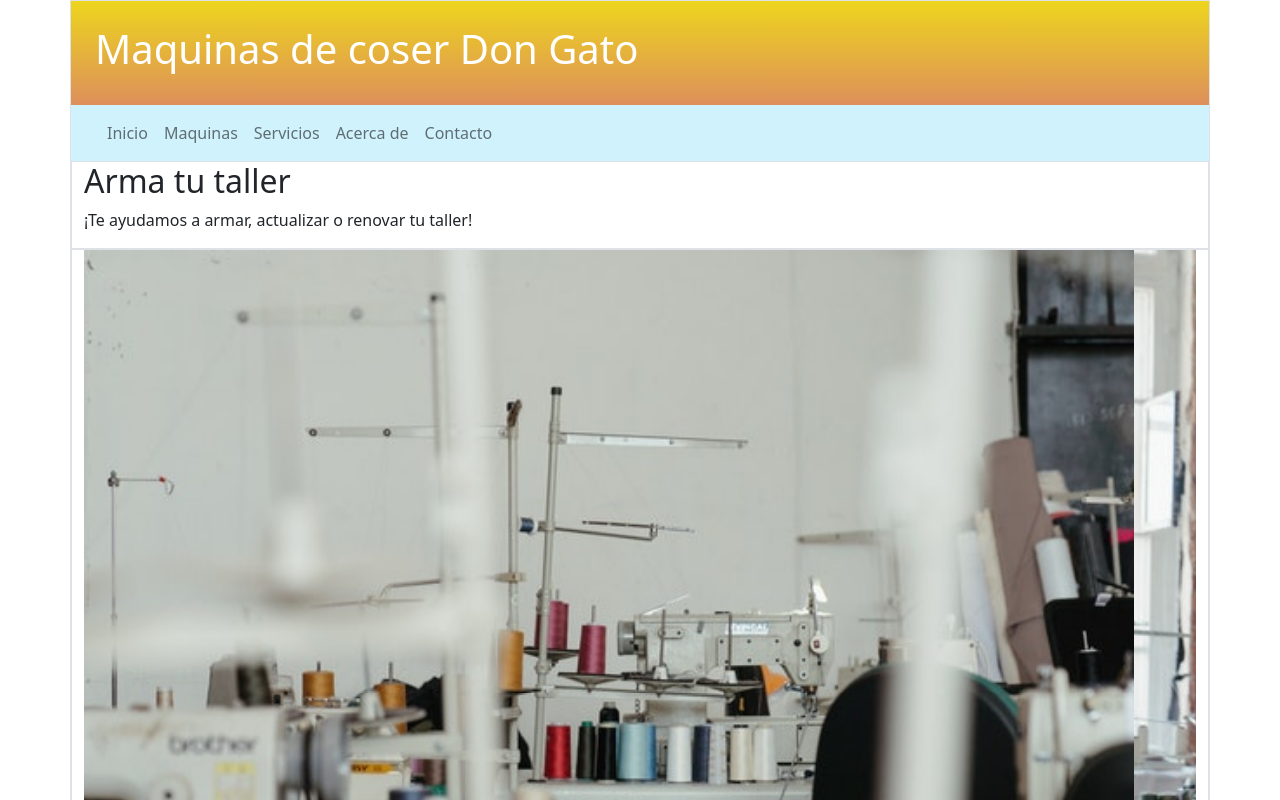
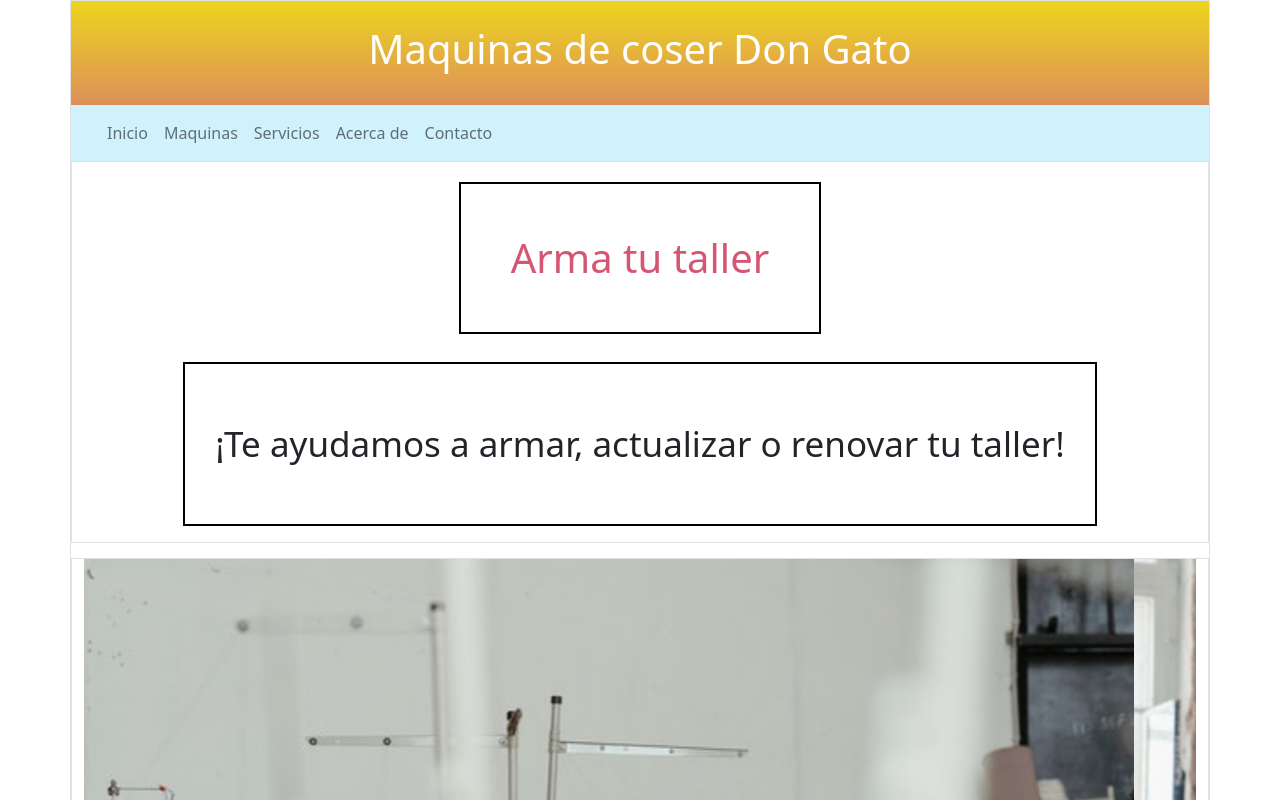
Before and after one commit to JuanCarlos10x/Proyecto--final, a website: page index.html in a window 1280 px wide. Shown: the top 800 px of the page. Drawn offline with nearby package versions, Linux system fonts and the light colour scheme.

Commit message:
arreglos 2.0

```diff
--- a/index.html
+++ b/index.html
@@ -78,7 +78,7 @@
 <!-- fin de la barra de negacion -->
 
       <!-- informacion de la pagina  -->
-      <section id="content" class="col-12">
+      <section class="content col-12">
         <div class="row">
           <section id="informacion" class="col-12 border caja">
             <h2>Arma tu taller</h2>
--- a/sass/_font.scss
+++ b/sass/_font.scss
@@ -1,6 +1,6 @@
 // fuente para cabecera
 
-$font-title: 'Open ans' sans-serif;
+$font-title: 'Open Sans' sans-serif;
 
 // fuente para subtiulos y contenido
 
--- a/sass/_size.scss
+++ b/sass/_size.scss
@@ -14,7 +14,7 @@ $size-titulo2: 25px;
 
 //tamaño fuente para contenido
 
-$size-contenido: 30px;
+$size-contenido: 35px;
 
 //tamaño fuente para contenido @media
 
--- a/sass/main.scss
+++ b/sass/main.scss
@@ -10,6 +10,7 @@ header{
     h1{
         font-family: $font-title;
         color: $titulo1;
+        text-align: center;
     }
 }
 
@@ -49,7 +50,7 @@ footer{
         padding: 50px;
         margin-top: 20px;
         font-family: $font-content;
-        font-size: $contenido;
+        font-size: $size-titulo;
         text-align: center;
         color: $subtitulo;
         border: 2px solid $border;
@@ -60,6 +61,7 @@ footer{
         padding: 30px;
         margin-top: 20px;
         font-family: $font-content;
+        font-size: $size-contenido;
         text-align: center;
         border: 2px solid $border;
     }
```
Also changed, not shown: css/main.css, 1 other file.
